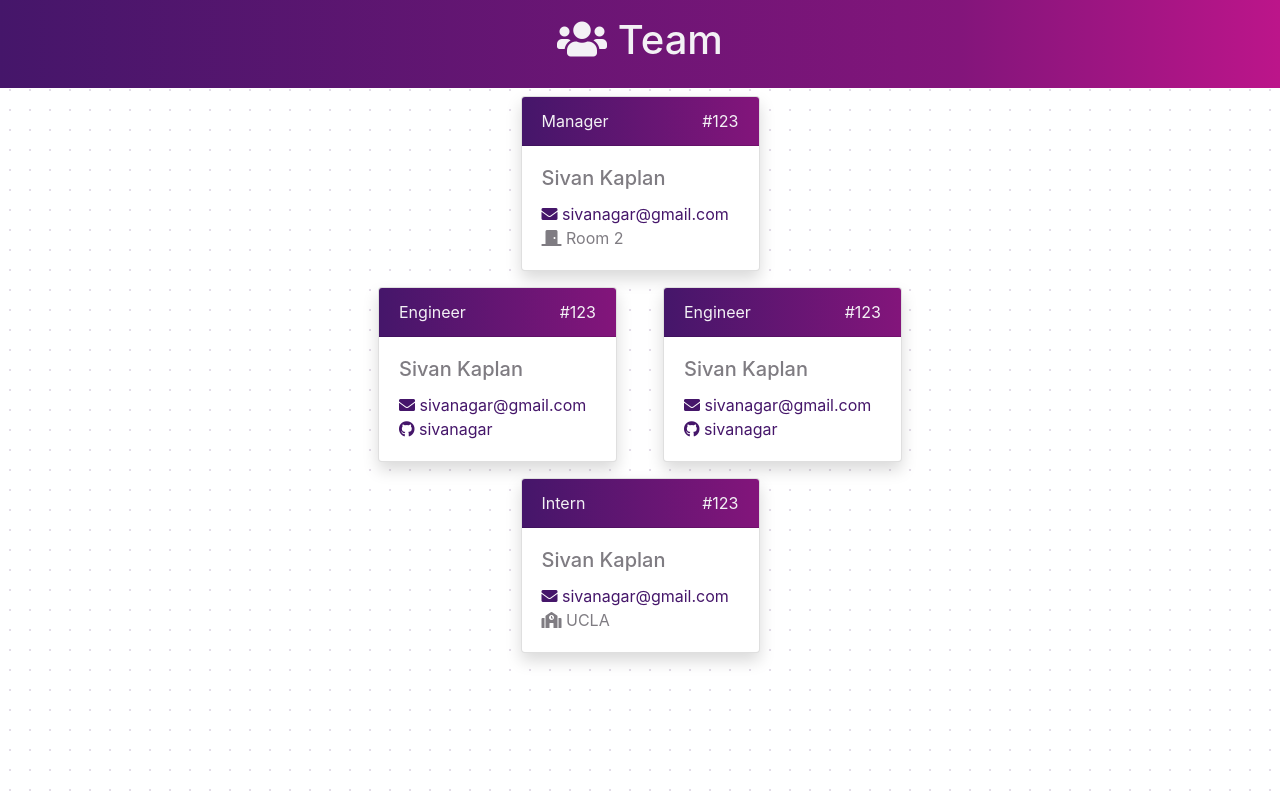
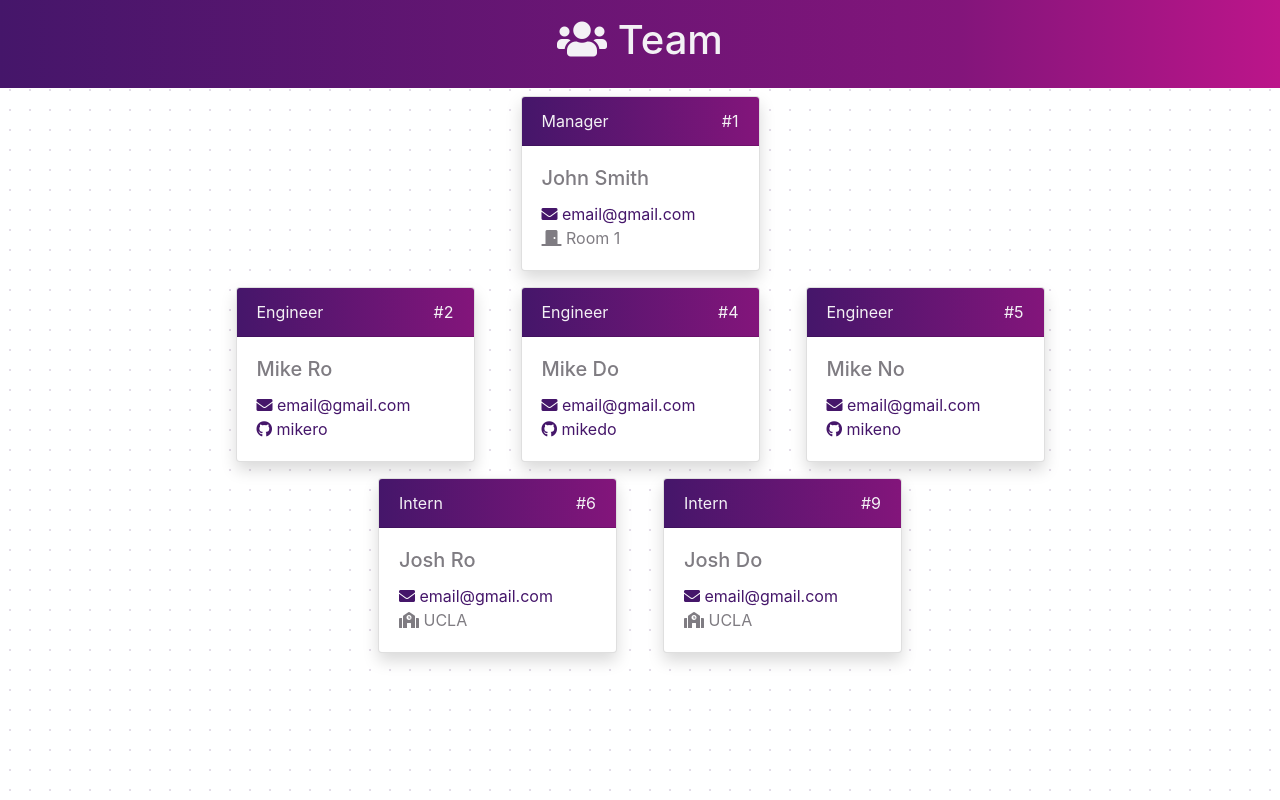
Before and after one commit to sivanagar/TeamProfileGenerator, a website: page dist/index.html in a window 1280 px wide. Drawn offline with nearby package versions, Linux system fonts and the light colour scheme.

Commit message:
sample html

```diff
--- a/dist/index.html
+++ b/dist/index.html
@@ -22,14 +22,14 @@
         <div class="card m-2 shadow ">
             <div class="card-header d-flex justify-content-between">
                 <span>Manager</span>
-                <span>#123</span>
+                <span>#1</span>
             </div>
             <div class="card-body">
-                <h5 class="card-title">Sivan Kaplan</h5>
+                <h5 class="card-title">John Smith</h5>
 
-                <a href="mailto:sivanagar@gmail.com" class="card-link"><i class="fas fa-envelope"></i> sivanagar@gmail.com
+                <a href="mailto:email@gmail.com" class="card-link"><i class="fas fa-envelope"></i> email@gmail.com
             </a><br>
-            <p class="card-text"><i class="fas fa-door-closed"></i> Room 2
+            <p class="card-text"><i class="fas fa-door-closed"></i> Room 1
         </p>
             </div>
         </div>
@@ -40,14 +40,14 @@
         <div class="card m-2 shadow ">
             <div class="card-header d-flex justify-content-between">
                 <span>Engineer</span>
-                <span>#123</span>
+                <span>#2</span>
             </div>
             <div class="card-body">
-                <h5 class="card-title">Sivan Kaplan</h5>
+                <h5 class="card-title">Mike Ro</h5>
 
-                <a href="mailto:sivanagar@gmail.com" class="card-link"><i class="fas fa-envelope"></i> sivanagar@gmail.com
+                <a href="mailto:email@gmail.com" class="card-link"><i class="fas fa-envelope"></i> email@gmail.com
             </a><br>
-            <a href="https://github.com/sivanagar" class="card-link"><i class="fab fa-github"></i> sivanagar
+            <a href="https://github.com/mikero" class="card-link"><i class="fab fa-github"></i> mikero
         </a>
             </div>
         </div>
@@ -55,14 +55,29 @@
         <div class="card m-2 shadow ">
             <div class="card-header d-flex justify-content-between">
                 <span>Engineer</span>
-                <span>#123</span>
+                <span>#4</span>
             </div>
             <div class="card-body">
-                <h5 class="card-title">Sivan Kaplan</h5>
+                <h5 class="card-title">Mike Do</h5>
 
-                <a href="mailto:sivanagar@gmail.com" class="card-link"><i class="fas fa-envelope"></i> sivanagar@gmail.com
+                <a href="mailto:email@gmail.com" class="card-link"><i class="fas fa-envelope"></i> email@gmail.com
             </a><br>
-            <a href="https://github.com/sivanagar" class="card-link"><i class="fab fa-github"></i> sivanagar
+            <a href="https://github.com/mikedo" class="card-link"><i class="fab fa-github"></i> mikedo
+        </a>
+            </div>
+        </div>
+    </div><div class="col-sm-3">
+        <div class="card m-2 shadow ">
+            <div class="card-header d-flex justify-content-between">
+                <span>Engineer</span>
+                <span>#5</span>
+            </div>
+            <div class="card-body">
+                <h5 class="card-title">Mike No</h5>
+
+                <a href="mailto:email@gmail.com" class="card-link"><i class="fas fa-envelope"></i> email@gmail.com
+            </a><br>
+            <a href="https://github.com/mikeno" class="card-link"><i class="fab fa-github"></i> mikeno
         </a>
             </div>
         </div>
@@ -74,12 +89,27 @@
         <div class="card m-2 shadow ">
             <div class="card-header d-flex justify-content-between">
                 <span>Intern</span>
-                <span>#123</span>
+                <span>#6</span>
             </div>
             <div class="card-body">
-                <h5 class="card-title">Sivan Kaplan</h5>
+                <h5 class="card-title">Josh Ro</h5>
 
-                <a href="mailto:sivanagar@gmail.com" class="card-link"><i class="fas fa-envelope"></i> sivanagar@gmail.com
+                <a href="mailto:email@gmail.com" class="card-link"><i class="fas fa-envelope"></i> email@gmail.com
+            </a><br>
+            <div class="card-text"></a><i class="fas fa-school"></i> UCLA
+        </div>
+            </div>
+        </div>
+    </div><div class="col-sm-3">
+        <div class="card m-2 shadow ">
+            <div class="card-header d-flex justify-content-between">
+                <span>Intern</span>
+                <span>#9</span>
+            </div>
+            <div class="card-body">
+                <h5 class="card-title">Josh Do</h5>
+
+                <a href="mailto:email@gmail.com" class="card-link"><i class="fas fa-envelope"></i> email@gmail.com
             </a><br>
             <div class="card-text"></a><i class="fas fa-school"></i> UCLA
         </div>
```
